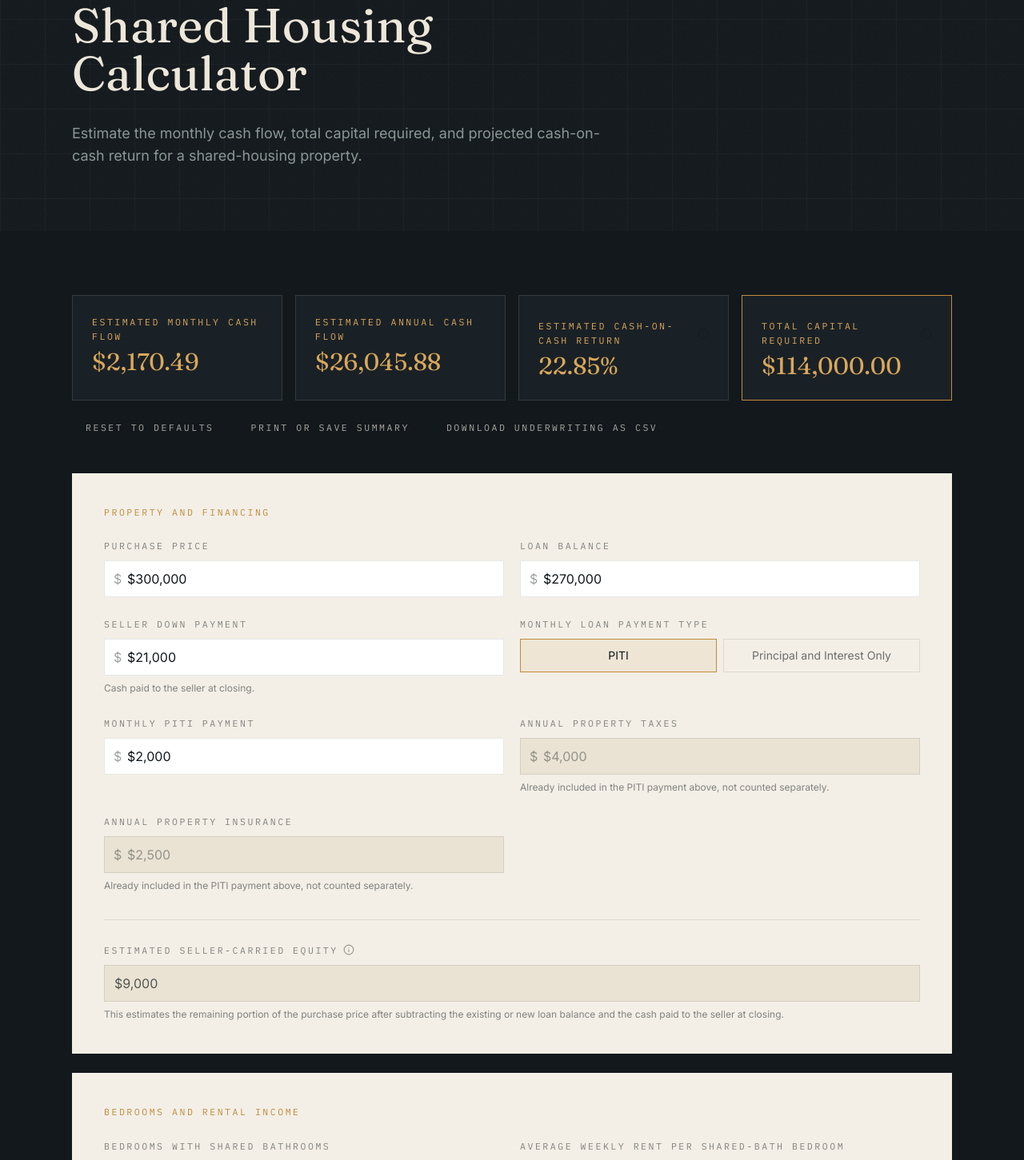
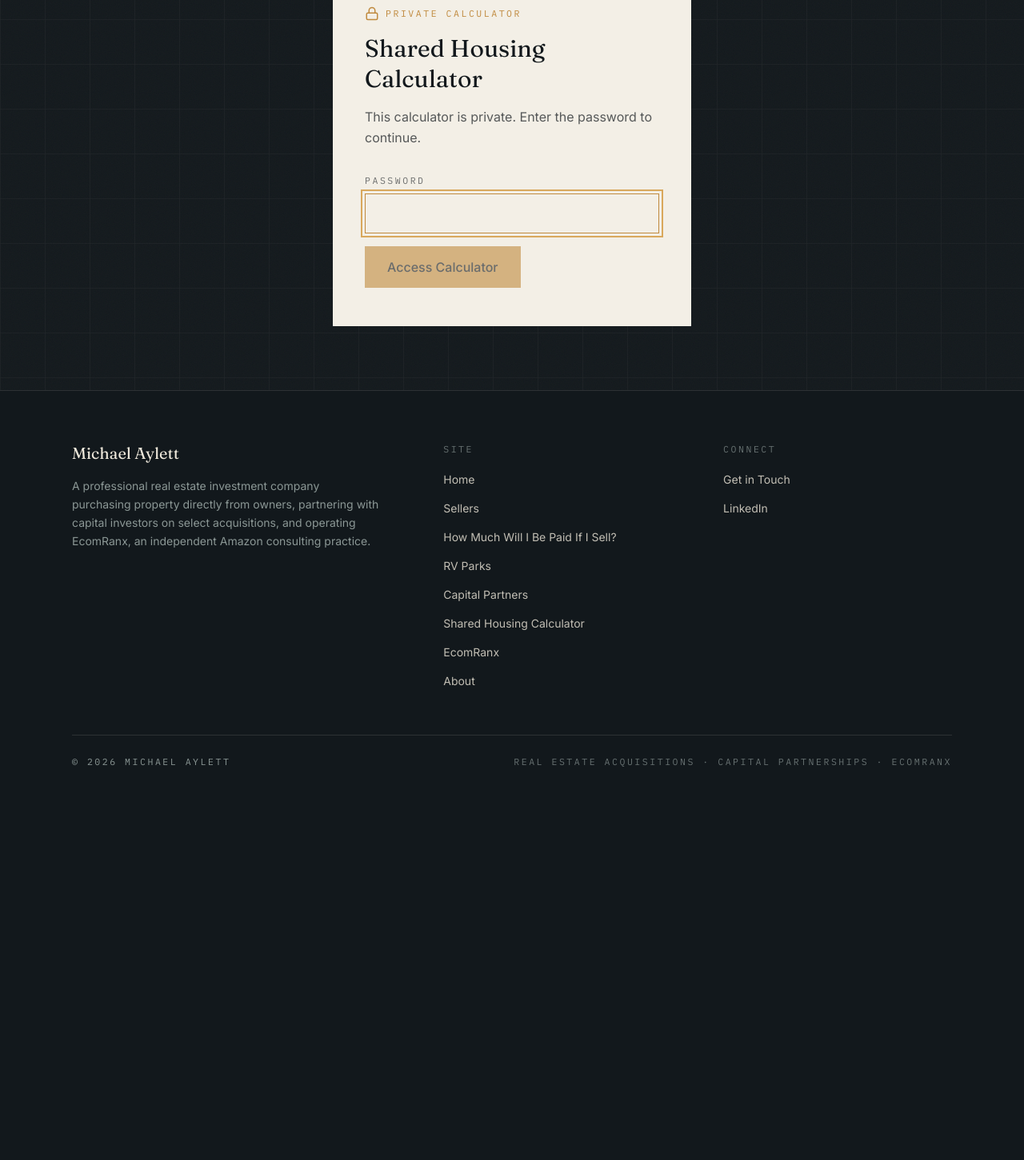
Before and after one commit to michaelaylett1/michaelaylett-website, a Next.js app: page /shared-housing-calculator in a window 1280 px wide. Shown: the part 200-1651 px from the top of the page at 80% size. After the commit the page ends 1201 px from the top, so only its background shows below. Built offline with nearby package versions, Linux system fonts and the light colour scheme.

Commit message:
Add files via upload

```diff
--- /dev/null
+++ b/app/api/shared-housing-auth/route.ts
@@ -0,0 +1,36 @@
+import { NextResponse } from "next/server";
+
+export const runtime = "nodejs";
+
+// The password is compared entirely on the server so its literal value is
+// never included in the client-side JavaScript bundle shipped to visitors.
+// This is intentionally a lightweight access gate meant to keep casual
+// visitors off a private calculator page, not a substitute for real
+// authentication: anyone with server access (or who is handed the value)
+// can still see it, and the check itself is a simple string comparison.
+// An env var override is supported so the value can be rotated without a
+// code change, but it falls back to the project's specified password.
+const SHARED_HOUSING_PASSWORD = process.env.SHARED_HOUSING_CALCULATOR_PASSWORD || "padsplit";
+
+export async function POST(request: Request) {
+  try {
+    const body = await request.json().catch(() => null);
+    const password = typeof body?.password === "string" ? body.password : "";
+
+    if (password.length > 0 && password === SHARED_HOUSING_PASSWORD) {
+      return NextResponse.json({ success: true }, { status: 200 });
+    }
+
+    return NextResponse.json(
+      { success: false, error: "Incorrect password. Please try again." },
+      { status: 401 }
+    );
+  } catch (err) {
+    const message = err instanceof Error ? err.message : String(err);
+    console.error(`[shared-housing-auth] Unhandled error: ${message}`);
+    return NextResponse.json(
+      { success: false, error: "Something went wrong. Please try again." },
+      { status: 500 }
+    );
+  }
+}
--- a/app/shared-housing-calculator/page.tsx
+++ b/app/shared-housing-calculator/page.tsx
@@ -1,5 +1,6 @@
 import type { Metadata } from "next";
 import SharedHousingCalculator from "@/components/underwriting/SharedHousingCalculator";
+import SharedHousingAccessGate from "@/components/underwriting/SharedHousingAccessGate";
 
 export const metadata: Metadata = {
   title: "Shared Housing Calculator | Michael Aylett",
@@ -9,7 +10,7 @@ export const metadata: Metadata = {
 
 export default function SharedHousingCalculatorPage() {
   return (
-    <>
+    <SharedHousingAccessGate>
       <section className="relative overflow-hidden bg-ink bg-noise pt-32 pb-16 md:pt-40 md:pb-20">
         <div
           className="pointer-events-none absolute inset-0 opacity-[0.06]"
@@ -35,6 +36,6 @@ export default function SharedHousingCalculatorPage() {
       </section>
 
       <SharedHousingCalculator />
-    </>
+    </SharedHousingAccessGate>
   );
 }
--- a/components/capital/WorkWithPartners.tsx
+++ b/components/capital/WorkWithPartners.tsx
@@ -42,7 +42,7 @@ export default function WorkWithPartners() {
               future acquisition, reach out and we&apos;ll set up a time to talk.
             </p>
             <Link
-              href="/contact"
+              href="#capital-partner-form"
               className="mt-8 inline-flex items-center bg-brass text-ink px-7 py-3.5 font-medium hover:bg-brass-light transition-colors"
             >
               Get in Touch
--- a/components/rv-parks/Hero.tsx
+++ b/components/rv-parks/Hero.tsx
@@ -30,7 +30,7 @@ export default function RVParksHero() {
             Submit an RV Park
           </a>
           <a
-            href="/contact"
+            href="#rv-form"
             className="inline-flex justify-center items-center border border-line px-7 py-3.5 text-bone hover:border-brass/60 transition-colors"
           >
             Discuss a Property
--- a/components/shared/Footer.tsx
+++ b/components/shared/Footer.tsx
@@ -2,11 +2,12 @@ import Link from "next/link";
 
 // Ordered to match the site-wide navigation order: Home, Sellers, "How
 // Much Will I Be Paid If I Sell?", RV Parks, Capital Partners, Shared
-// Housing Calculator, EcomRanx, About, Contact (see
-// components/shared/Header.tsx). Split across two columns for layout,
-// but each column preserves that relative order, and read top to bottom
-// (Site, then Connect) reproduces it exactly, with LinkedIn appended at
-// the end since it isn't a site page.
+// Housing Calculator, EcomRanx, About (see components/shared/Header.tsx).
+// Split across two columns for layout, but each column preserves that
+// relative order, and read top to bottom (Site, then Connect) reproduces
+// it exactly, with LinkedIn appended at the end since it isn't a site
+// page. There is no standalone Contact page; "Get in Touch" links point
+// to the Sellers page's contact form instead (see Header.tsx).
 const COLUMNS = [
   {
     title: "Site",
@@ -24,7 +25,7 @@ const COLUMNS = [
   {
     title: "Connect",
     links: [
-      { href: "/contact", label: "Contact" },
+      { href: "/sellers#contact-form", label: "Get in Touch" },
       { href: "https://www.linkedin.com/in/themichaela/", label: "LinkedIn" },
     ],
   },
--- a/components/shared/Header.tsx
+++ b/components/shared/Header.tsx
@@ -14,7 +14,6 @@ const LINKS = [
   { href: "/shared-housing-calculator", label: "Shared Housing Calculator" },
   { href: "/ecomranx", label: "EcomRanx" },
   { href: "/about", label: "About" },
-  { href: "/contact", label: "Contact" },
 ];
 
 export default function Header() {
@@ -58,7 +57,7 @@ export default function Header() {
           </nav>
 
           <Link
-            href="/contact"
+            href="/sellers#contact-form"
             className="hidden lg:inline-flex items-center gap-2 border border-brass/60 px-4 py-2 eyebrow text-brass-light hover:bg-brass hover:text-ink transition-colors"
           >
             Get in Touch
@@ -89,7 +88,7 @@ export default function Header() {
               </Link>
             ))}
             <Link
-              href="/contact"
+              href="/sellers#contact-form"
               className="inline-flex w-fit items-center gap-2 border border-brass/60 px-4 py-2 eyebrow text-brass-light"
             >
               Get in Touch
--- /dev/null
+++ b/components/underwriting/SharedHousingAccessGate.tsx
@@ -0,0 +1,147 @@
+"use client";
+
+import { useEffect, useState, type FormEvent, type ReactNode } from "react";
+import { Lock } from "lucide-react";
+
+// sessionStorage (not localStorage) is used deliberately: it keeps a
+// visitor unlocked for the rest of the current browser tab/session
+// (surviving a refresh) without granting permanent access that would
+// persist after the browser is closed. The value is only ever "granted";
+// the actual password check happens server-side in
+// /api/shared-housing-auth, so the password itself never appears in this
+// file or in any client-side JavaScript bundle.
+const SESSION_KEY = "shared-housing-calculator-access";
+
+type GateStatus = "checking" | "locked" | "unlocked";
+
+export default function SharedHousingAccessGate({ children }: { children: ReactNode }) {
+  const [status, setStatus] = useState<GateStatus>("checking");
+  const [password, setPassword] = useState("");
+  const [error, setError] = useState("");
+  const [submitting, setSubmitting] = useState(false);
+
+  useEffect(() => {
+    const granted = window.sessionStorage.getItem(SESSION_KEY) === "granted";
+    setStatus(granted ? "unlocked" : "locked");
+  }, []);
+
+  async function handleSubmit(e: FormEvent) {
+    e.preventDefault();
+    if (submitting) return;
+    setSubmitting(true);
+    setError("");
+
+    try {
+      const res = await fetch("/api/shared-housing-auth", {
+        method: "POST",
+        headers: { "Content-Type": "application/json" },
+        body: JSON.stringify({ password }),
+      });
+      const data = await res.json().catch(() => ({ success: false }));
+
+      if (res.ok && data.success) {
+        window.sessionStorage.setItem(SESSION_KEY, "granted");
+        setPassword("");
+        setStatus("unlocked");
+      } else {
+        setError("Incorrect password. Please try again.");
+      }
+    } catch {
+      setError("Something went wrong. Please try again.");
+    } finally {
+      setSubmitting(false);
+    }
+  }
+
+  function handleLock() {
+    window.sessionStorage.removeItem(SESSION_KEY);
+    setPassword("");
+    setError("");
+    setStatus("locked");
+  }
+
+  // Avoids a flash of the password screen (or the calculator) before the
+  // sessionStorage check above has run on mount.
+  if (status === "checking") {
+    return <section className="min-h-[60vh] bg-ink" aria-hidden="true" />;
+  }
+
+  if (status === "locked") {
+    return (
+      <section className="relative overflow-hidden bg-ink bg-noise min-h-[70vh] flex items-center pt-32 pb-16 md:pt-40 md:pb-20">
+        <div
+          className="pointer-events-none absolute inset-0 opacity-[0.06]"
+          style={{
+            backgroundImage:
+              "linear-gradient(rgba(237,231,218,0.6) 1px, transparent 1px), linear-gradient(90deg, rgba(237,231,218,0.6) 1px, transparent 1px)",
+            backgroundSize: "56px 56px",
+          }}
+        />
+        <div className="relative mx-auto max-w-content px-6 md:px-10 w-full">
+          <div className="mx-auto max-w-md bg-paper text-ink px-8 py-10 md:px-10 md:py-12">
+            <div className="flex items-center gap-2 text-brass mb-4">
+              <Lock size={18} />
+              <span className="eyebrow">Private Calculator</span>
+            </div>
+            <h1 className="font-display text-3xl leading-tight">Shared Housing Calculator</h1>
+            <p className="mt-4 text-ink/70 leading-relaxed">
+              This calculator is private. Enter the password to continue.
+            </p>
+
+            <form onSubmit={handleSubmit} className="mt-8 space-y-4">
+              <div>
+                <label htmlFor="shared-housing-password" className="block eyebrow text-ink/60 mb-2">
+                  Password
+                </label>
+                <input
+                  id="shared-housing-password"
+                  type="password"
+                  autoComplete="off"
+                  autoFocus
+                  value={password}
+                  onChange={(e) => {
+                    setPassword(e.target.value);
+                    if (error) setError("");
+                  }}
+                  className="w-full bg-transparent border border-line-dark px-4 py-3 text-ink outline-none focus:border-brass"
+                />
+              </div>
+
+              {error && (
+                <p role="alert" className="text-sm text-red-700">
+                  {error}
+                </p>
+              )}
+
+              <button
+                type="submit"
+                disabled={submitting || password.length === 0}
+                className="inline-flex w-full sm:w-fit justify-center items-center bg-brass text-ink px-7 py-3.5 font-medium hover:bg-brass-light transition-colors disabled:opacity-60 disabled:cursor-not-allowed"
+              >
+                {submitting ? "Checking..." : "Access Calculator"}
+              </button>
+            </form>
+          </div>
+        </div>
+      </section>
+    );
+  }
+
+  return (
+    <>
+      {children}
+      <div className="bg-paper border-t border-line-dark py-6">
+        <div className="mx-auto max-w-content px-6 md:px-10 flex justify-end">
+          <button
+            type="button"
+            onClick={handleLock}
+            className="inline-flex items-center gap-2 border border-line-dark px-4 py-2 eyebrow text-ink/70 hover:border-brass hover:text-ink transition-colors"
+          >
+            <Lock size={14} />
+            Lock Calculator
+          </button>
+        </div>
+      </div>
+    </>
+  );
+}
--- a/components/underwriting/SharedHousingCalculator.tsx
+++ b/components/underwriting/SharedHousingCalculator.tsx
@@ -65,10 +65,23 @@ function round2(n: number) {
   return Math.round(n * 100) / 100;
 }
 
+/**
+ * Parses a free-typed currency string into a number, preserving decimal
+ * cents rather than stripping the decimal point. "1922.46" must parse to
+ * 1922.46, not 192246: the previous version of this function stripped
+ * every non-digit character (including the decimal point itself), which
+ * silently multiplied any value with cents by 100. Only the first
+ * decimal point is kept (a second one a visitor might type by accident
+ * is dropped), and the result is never negative, NaN, or Infinite.
+ */
 function parseTypedAmount(raw: string): number {
-  const digitsOnly = raw.replace(/[^0-9]/g, "");
-  if (!digitsOnly) return 0;
-  const n = Number(digitsOnly);
+  let cleaned = raw.replace(/[^0-9.]/g, "");
+  const firstDot = cleaned.indexOf(".");
+  if (firstDot !== -1) {
+    cleaned = cleaned.slice(0, firstDot + 1) + cleaned.slice(firstDot + 1).replace(/\./g, "");
+  }
+  if (!cleaned || cleaned === ".") return 0;
+  const n = Number(cleaned);
   if (!Number.isFinite(n) || n < 0) return 0;
   return n;
 }
@@ -105,8 +118,8 @@ const FINANCING_DEFAULTS: Record<FinancingKey, number> = {
   loanBalance: 270000,
   sellerDownPayment: 21000,
   monthlyPayment: 2000,
-  annualPropertyTaxes: 4000,
-  annualPropertyInsurance: 2500,
+  annualPropertyTaxes: 0,
+  annualPropertyInsurance: 0,
 };
 
 type CapitalKey =
@@ -124,12 +137,12 @@ type CapitalKey =
 const CAPITAL_DEFAULTS: Record<CapitalKey, number> = {
   arrears: 0,
   renovationCost: 50000,
-  furniture: 10000,
+  furniture: 13000,
   appliances: 3000,
-  photos: 500,
-  upfrontInsurance: 2500,
-  acquisitionFee: 5000,
-  tcAndLlc: 1500,
+  photos: 300,
+  upfrontInsurance: 3000,
+  acquisitionFee: 10000,
+  tcAndLlc: 2000,
   agentFee: 0,
   assignmentFee: 0,
 };
@@ -151,10 +164,16 @@ const BEDROOM_DEFAULTS = {
 type PaymentType = "piti" | "pi";
 const PAYMENT_TYPE_DEFAULT: PaymentType = "piti";
 
+// Editable currency fields always display and reformat with cents (see
+// CurrencyField below), so drafts are built with formatCents, not
+// formatWhole, to keep the displayed value consistent with what was
+// typed (e.g. a default of $300,000 still needs to show as
+// "$300,000.00" once the field is blurred, and a typed "1922.46" must
+// come back as "$1,922.46", not get rounded down to whole dollars).
 function makeDraft<K extends string>(values: Record<K, number>): Record<K, string> {
   const draft = {} as Record<K, string>;
   (Object.keys(values) as K[]).forEach((k) => {
-    draft[k] = formatWhole(values[k]);
+    draft[k] = formatCents(values[k]);
   });
   return draft;
 }
@@ -219,7 +238,7 @@ function CurrencyField({
         <input
           id={id}
           type="text"
-          inputMode="numeric"
+          inputMode="decimal"
           value={draft}
           onChange={(e) => onChange(e.target.value)}
           onBlur={onBlur}
@@ -378,7 +397,7 @@ export default function SharedHousingCalculator() {
     BEDROOM_DEFAULTS.weeklySharedBathRent
   );
   const [weeklySharedBathRentDraft, setWeeklySharedBathRentDraft] = useState(
-    formatWhole(BEDROOM_DEFAULTS.weeklySharedBathRent)
+    formatCents(BEDROOM_DEFAULTS.weeklySharedBathRent)
   );
   const [ensuiteBedrooms, setEnsuiteBedrooms] = useState(BEDROOM_DEFAULTS.ensuiteBedrooms);
   const [ensuiteBedroomsDraft, setEnsuiteBedroomsDraft] = useState(
@@ -386,7 +405,7 @@ export default function SharedHousingCalculator() {
   );
   const [weeklyEnsuiteRent, setWeeklyEnsuiteRent] = useState(BEDROOM_DEFAULTS.weeklyEnsuiteRent);
   const [weeklyEnsuiteRentDraft, setWeeklyEnsuiteRentDraft] = useState(
-    formatWhole(BEDROOM_DEFAULTS.weeklyEnsuiteRent)
+    formatCents(BEDROOM_DEFAULTS.weeklyEnsuiteRent)
   );
 
   const [breakdownOpen, setBreakdownOpen] = useState(false);
@@ -398,8 +417,8 @@ export default function SharedHousingCalculator() {
   }
   function handleFinancingBlur(key: FinancingKey) {
     setFinancing((prev) => {
-      const clamped = Math.max(0, prev[key]);
-      setFinancingDraft((d) => ({ ...d, [key]: formatWhole(clamped) }));
+      const clamped = round2(Math.max(0, prev[key]));
+      setFinancingDraft((d) => ({ ...d, [key]: formatCents(clamped) }));
       return { ...prev, [key]: clamped };
     });
   }
@@ -410,8 +429,8 @@ export default function SharedHousingCalculator() {
   }
   function handleCapitalBlur(key: CapitalKey) {
     setCapital((prev) => {
-      const clamped = Math.max(0, prev[key]);
-      setCapitalDraft((d) => ({ ...d, [key]: formatWhole(clamped) }));
+      const clamped = round2(Math.max(0, prev[key]));
+      setCapitalDraft((d) => ({ ...d, [key]: formatCents(clamped) }));
       return { ...prev, [key]: clamped };
     });
   }
@@ -442,11 +461,11 @@ export default function SharedHousingCalculator() {
     setSharedBathBedrooms(BEDROOM_DEFAULTS.sharedBathBedrooms);
     setSharedBathBedroomsDraft(String(BEDROOM_DEFAULTS.sharedBathBedrooms));
     setWeeklySharedBathRent(BEDROOM_DEFAULTS.weeklySharedBathRent);
-    setWeeklySharedBathRentDraft(formatWhole(BEDROOM_DEFAULTS.weeklySharedBathRent));
+    setWeeklySharedBathRentDraft(formatCents(BEDROOM_DEFAULTS.weeklySharedBathRent));
     setEnsuiteBedrooms(BEDROOM_DEFAULTS.ensuiteBedrooms);
     setEnsuiteBedroomsDraft(String(BEDROOM_DEFAULTS.ensuiteBedrooms));
     setWeeklyEnsuiteRent(BEDROOM_DEFAULTS.weeklyEnsuiteRent);
-    setWeeklyEnsuiteRentDraft(formatWhole(BEDROOM_DEFAULTS.weeklyEnsuiteRent));
+    setWeeklyEnsuiteRentDraft(formatCents(BEDROOM_DEFAULTS.weeklyEnsuiteRent));
   }
 
   // ---------------------------------------------------------------------
@@ -642,13 +661,13 @@ export default function SharedHousingCalculator() {
         { label: "Seller Down Payment", value: formatWhole(financing.sellerDownPayment) },
         { label: "Estimated Seller-Carried Equity", value: formatWhole(results.sellerCarriedEquity) },
         { label: "Monthly Payment Type", value: paymentType === "piti" ? "PITI" : "Principal and Interest Only" },
-        { label: monthlyPaymentLabel, value: formatWhole(financing.monthlyPayment) },
+        { label: monthlyPaymentLabel, value: formatCents(financing.monthlyPayment) },
         { label: "Annual Property Taxes", value: formatWhole(financing.annualPropertyTaxes) },
         { label: "Annual Property Insurance", value: formatWhole(financing.annualPropertyInsurance) },
         { label: "Shared-Bath Bedrooms", value: String(sharedBathBedrooms) },
-        { label: "Weekly Shared-Bath Rent", value: formatWhole(weeklySharedBathRent) },
+        { label: "Weekly Shared-Bath Rent", value: formatCents(weeklySharedBathRent) },
         { label: "Ensuite Bedrooms", value: String(ensuiteBedrooms) },
-        { label: "Weekly Ensuite Rent", value: formatWhole(weeklyEnsuiteRent) },
+        { label: "Weekly Ensuite Rent", value: formatCents(weeklyEnsuiteRent) },
         { label: "Total Bedrooms", value: String(results.totalBedrooms) },
         { label: "Vacancy", value: formatPercent(percent.vacancyPct) },
         { label: "Local Property Manager", value: formatPercent(percent.propertyManagementPct) },
@@ -883,9 +902,9 @@ export default function SharedHousingCalculator() {
                 setWeeklySharedBathRent(parseTypedAmount(raw));
               }}
               onBlur={() => {
-                const clamped = Math.max(0, weeklySharedBathRent);
+                const clamped = round2(Math.max(0, weeklySharedBathRent));
                 setWeeklySharedBathRent(clamped);
-                setWeeklySharedBathRentDraft(formatWhole(clamped));
+                setWeeklySharedBathRentDraft(formatCents(clamped));
               }}
             />
             <IntegerField
@@ -907,9 +926,9 @@ export default function SharedHousingCalculator() {
                 setWeeklyEnsuiteRent(parseTypedAmount(raw));
               }}
               onBlur={() => {
-                const clamped = Math.max(0, weeklyEnsuiteRent);
+                const clamped = round2(Math.max(0, weeklyEnsuiteRent));
                 setWeeklyEnsuiteRent(clamped);
-                setWeeklyEnsuiteRentDraft(formatWhole(clamped));
+                setWeeklyEnsuiteRentDraft(formatCents(clamped));
               }}
             />
           </div>
```
Also changed, not shown: components/capital/CapitalPartnerForm.tsx (+7 -8 lines), components/rv-parks/RVParkForm.tsx (+5 -5 lines), next.config.js (+13 -0 lines), 2 other files (tests, documents, lock files or other folders).
